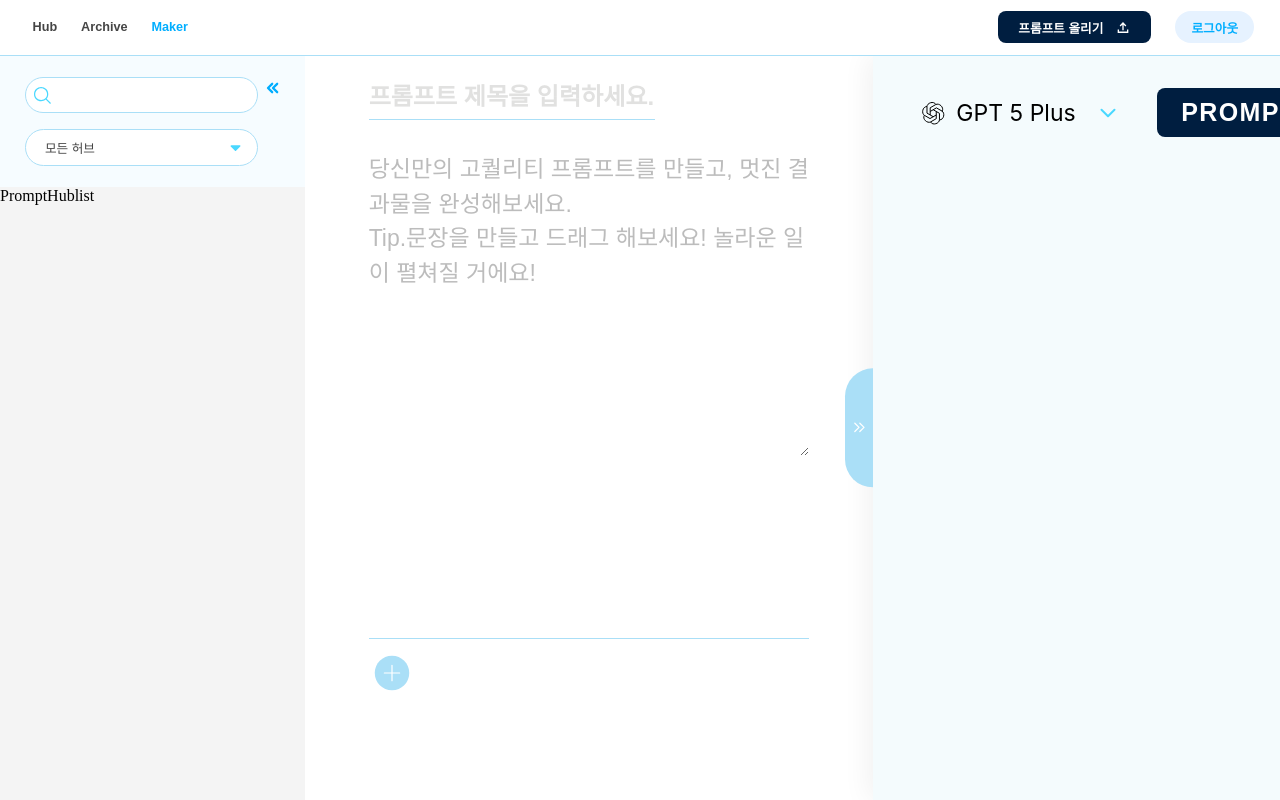
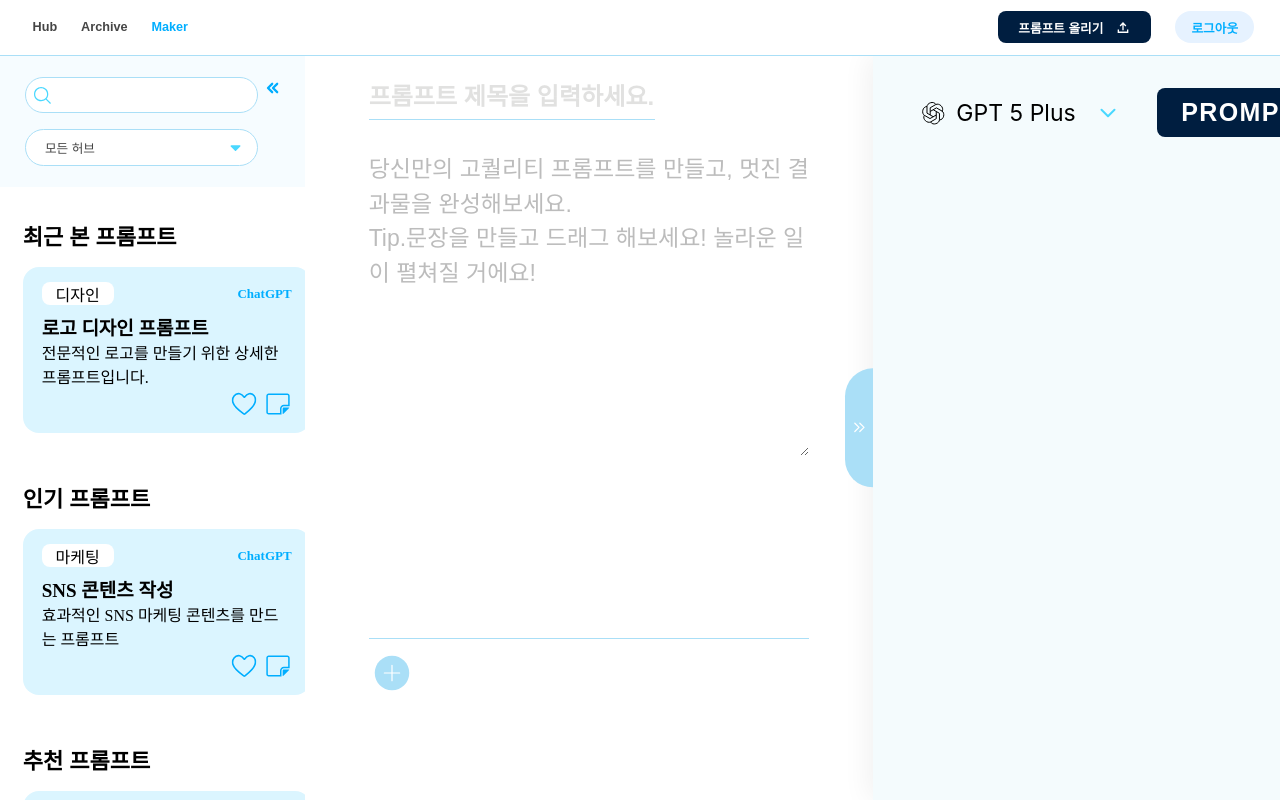
Before and after one commit to PromptStudio-Dev/PromptStudio_FE, a React (Vite) app: page /maker in a window 1280 px wide. Built offline with nearby package versions, Linux system fonts and the light colour scheme.

Commit message:
chore: 파일 위치 변경

```diff
--- a/src/pages/MakerPage/SidePanel/PromptHublist.jsx
+++ /dev/null
@@ -1,12 +0,0 @@
-import React from "react";
-import styled from "styled-components";
-
-export default function PromptHublist() {
-  return <Wrapper>PromptHublist</Wrapper>;
-}
-
-const Wrapper = styled.div`
-  width: 100%;
-  background-color: #f4f4f4;
-  flex: 1;
-`;
--- a/src/pages/MakerPage/SidePanel/SidePanel.jsx
+++ b/src/pages/MakerPage/SidePanel/SidePanel.jsx
@@ -1,7 +1,7 @@
 import React from "react";
 import TopPanel from "./TopPanel/TopPanel.jsx";
 import styled from "styled-components";
-import PromptHublist from "./PromptHublist";
+import PromptHub from "./PromptHub/PromptHub.jsx";
 import UpgradeSection from "./UpgradeSection";
 
 // props는 나중에 백엔드 연동 시 처리를 위해 선언
@@ -22,7 +22,7 @@
           onCancel={onCancelUpgrade}
           onEdit={onEditUpgrade}
         />
-        <PromptHublist />
+        <PromptHub />
       </ContentWrapper>
     </SidebarWrapper>
   );
--- a/src/pages/MakerPage/shared/PromptList.jsx
+++ /dev/null
@@ -1,4 +0,0 @@
-import React from "react";
-export const PromptList = () => {
-  return <div>PromptList</div>;
-};
```
